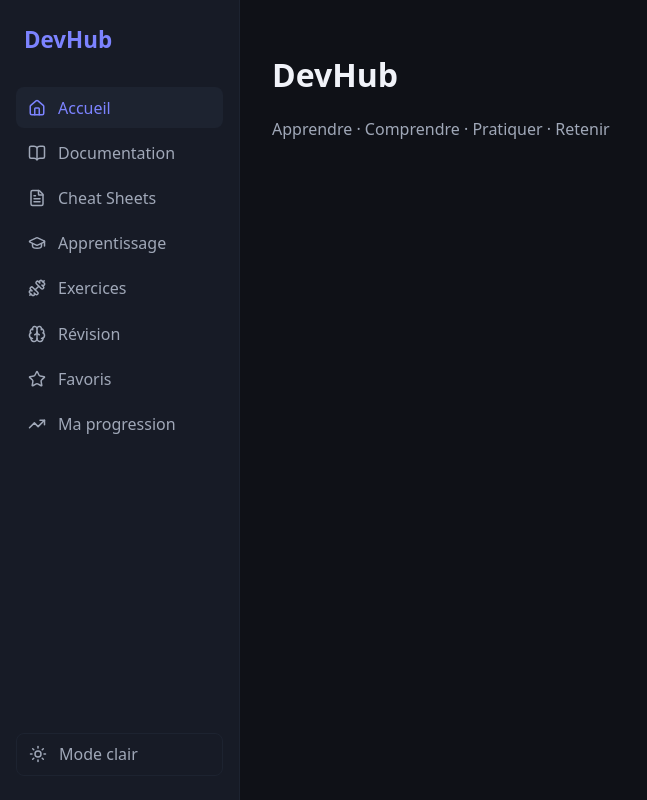
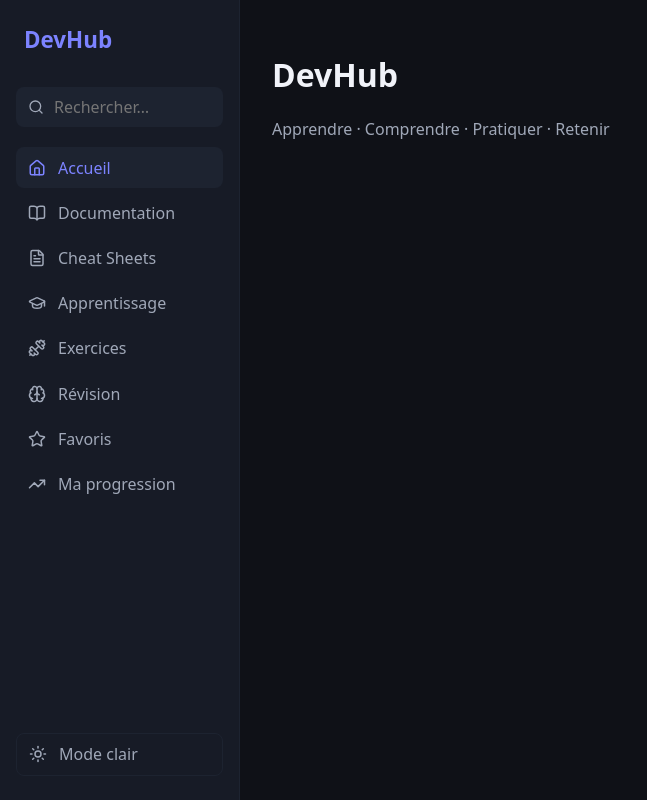
Before and after one commit to lulu8450/devhub, a React (Vite) app: page /favoris in a window 1280 px wide. Shown: the whole page, without its empty margins (0-647 px from the left). Built offline with nearby package versions, Linux system fonts and the light colour scheme.

Commit message:
Add global search

```diff
--- a/src/components/layout/Layout.css
+++ b/src/components/layout/Layout.css
@@ -70,3 +70,66 @@
     background: var(--card);
     color: var(--text);
 }
+
+.search {
+    position: relative;
+    margin-bottom: 1.25rem;
+}
+
+.search-input {
+    display: flex;
+    align-items: center;
+    gap: 0.5rem;
+    padding: 0.5rem 0.75rem;
+    background: var(--card);
+    border-radius: 8px;
+    color: var(--text-2);
+}
+
+.search-input input {
+    flex: 1;
+    min-width: 0;
+    background: transparent;
+    border: none;
+    outline: none;
+    color: var(--text);
+    font: inherit;
+}
+
+.search-results {
+    position: absolute;
+    top: calc(100% + 0.35rem);
+    left: 0;
+    right: 0;
+    z-index: 10;
+    background: var(--card);
+    border: 1px solid var(--bg);
+    border-radius: 8px;
+    padding: 0.25rem;
+}
+
+.search-item {
+    display: flex;
+    flex-direction: column;
+    padding: 0.5rem 0.6rem;
+    border-radius: 6px;
+    color: var(--text);
+    text-decoration: none;
+    font-size: 0.9rem;
+}
+
+.search-item:hover {
+    background: var(--bg-2);
+}
+
+.search-tech {
+    font-size: 0.7rem;
+    font-weight: 700;
+    text-transform: uppercase;
+}
+
+.search-empty {
+    margin: 0.5rem;
+    color: var(--text-2);
+    font-size: 0.9rem;
+}
--- /dev/null
+++ b/src/components/layout/SearchBar.jsx
@@ -0,0 +1,45 @@
+import { useState } from 'react'
+import { Link } from 'react-router-dom'
+import { Search } from 'lucide-react'
+import { search } from '../../utils/search.js'
+
+export default function SearchBar() {
+    const [query, setQuery] = useState('')
+    const results = search(query)
+
+    return (
+        <div className="search">
+            <div className="search-input">
+                <Search size={16} />
+                <input
+                    type="text"
+                    placeholder="Rechercher…"
+                    value={query}
+                    onChange={(e) => setQuery(e.target.value)}
+                />
+            </div>
+
+            {query.trim().length >= 2 && (
+                <div className="search-results">
+                    {results.length === 0 ? (
+                        <p className="search-empty">Aucun résultat.</p>
+                    ) : (
+                        results.map((r) => (
+                            <Link
+                                key={r.to}
+                                to={r.to}
+                                className="search-item"
+                                onClick={() => setQuery('')}
+                            >
+                                <span className="search-tech" style={{ color: r.color }}>
+                                    {r.techName}
+                                </span>
+                                <span>{r.title}</span>
+                            </Link>
+                        ))
+                    )}
+                </div>
+            )}
+        </div>
+    )
+}
--- a/src/components/layout/Sidebar.jsx
+++ b/src/components/layout/Sidebar.jsx
@@ -4,6 +4,7 @@ import {
     Dumbbell, Brain, Star, TrendingUp, Sun, Moon,
 } from 'lucide-react'
 import useTheme from '../../hooks/useTheme.js'
+import SearchBar from './SearchBar.jsx'
 
 const links = [
     { to: '/', label: 'Accueil', icon: Home },
@@ -22,6 +23,7 @@ export default function Sidebar() {
     return (
         <aside className="sidebar">
             <div className="logo">DevHub</div>
+            <SearchBar />
             <nav>
                 {links.map(({ to, label, icon: Icon }) => (
                     <NavLink key={to} to={to} end={to === '/'} className="nav-link">
--- /dev/null
+++ b/src/utils/search.js
@@ -0,0 +1,22 @@
+import { technologies } from '../data/documentation/index.js'
+
+// Met en minuscules et retire les accents : "Révision" → "revision"
+const normalize = (text) =>
+    text.normalize('NFD').replace(/[\u0300-\u036f]/g, '').toLowerCase()
+
+// Construit la liste de tout ce qui est cherchable
+const index = technologies.flatMap((tech) =>
+    tech.chapters.map((chapter) => ({
+        title: chapter.title,
+        techName: tech.name,
+        color: tech.color,
+        to: `/documentation/${tech.id}/${chapter.id}`,
+        text: normalize(`${chapter.title} ${tech.name} ${chapter.explanation}`),
+    }))
+)
+
+export function search(query) {
+    const q = normalize(query.trim())
+    if (q.length < 2) return []
+    return index.filter((item) => item.text.includes(q)).slice(0, 6)
+}
```
